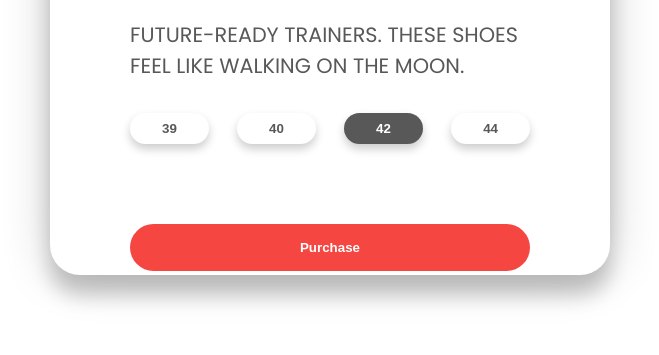
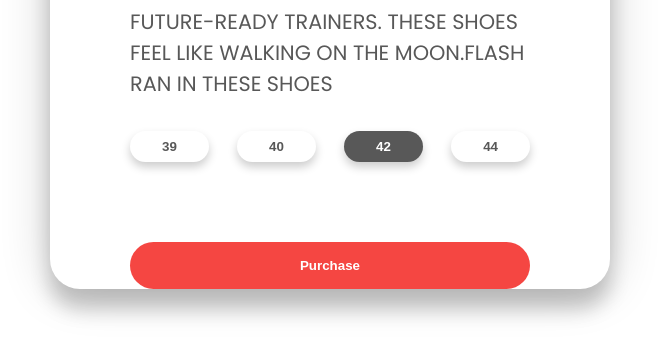
Before and after one commit to Ranzit-Dangal/3dcardeffect, a plain HTML site: page index.html in a window 1280 px wide. Shown: the part 445-800 px from the top of the page, without its empty margins (310-969 px from the left). Drawn offline with Linux system fonts and the light colour scheme.

Commit message:
Update index.html

```diff
--- a/index.html
+++ b/index.html
@@ -16,7 +16,7 @@
             </div>
             <div class="info">
                 <h1 class="title">Adidas ZX</h1>
-                <h3>FUTURE-READY TRAINERS. THESE SHOES FEEL LIKE WALKING ON THE MOON.</h3>
+                <h3>FUTURE-READY TRAINERS. THESE SHOES FEEL LIKE WALKING ON THE MOON.FLASH RAN IN THESE SHOES</h3>
                 <div class="sizes">
                     <button>39</button>
                     <button>40</button>
```
